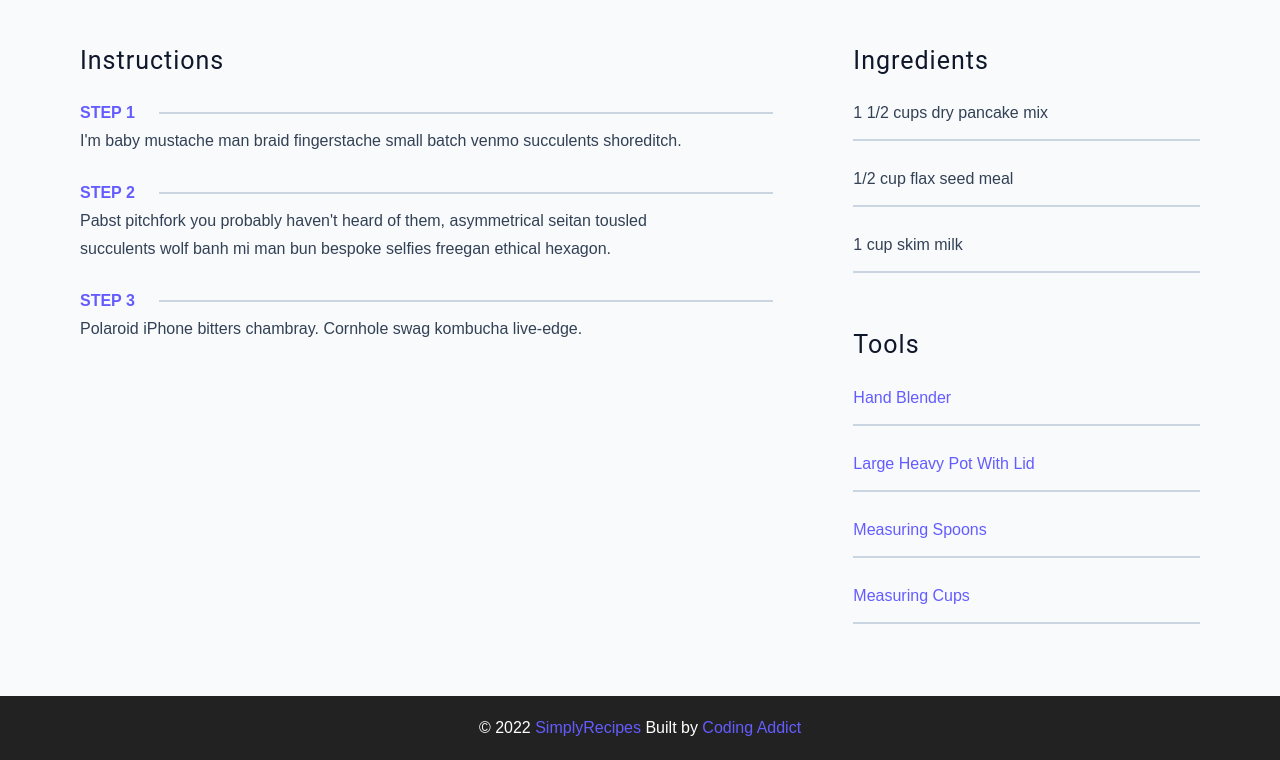
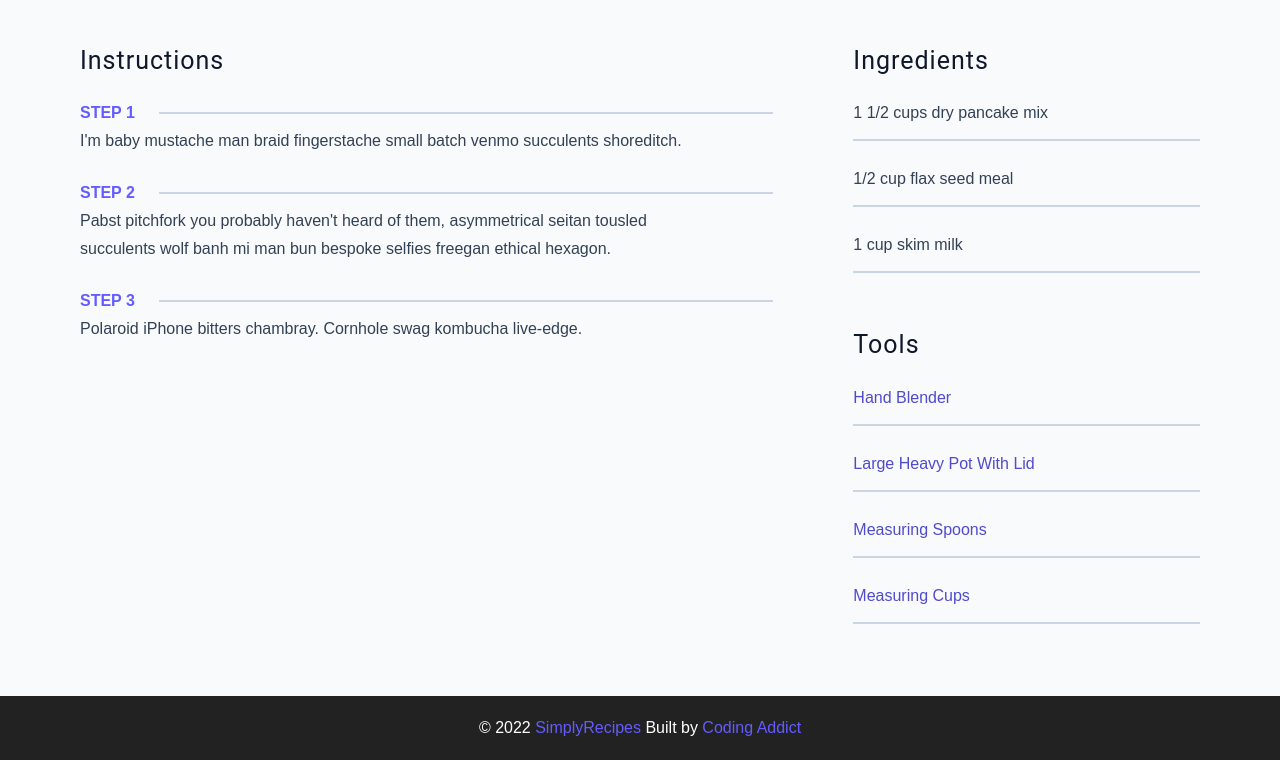
Before and after one commit to john-smilga/html-css-simply-recipes, a plain HTML site: page final/single-recipe.html in a window 1280 px wide. Shown: the part 553-1313 px from the top of the page. Drawn offline with Linux system fonts and the light colour scheme.

Commit message:
Update main.css
Just changed the color so it is a little bit visible

```diff
--- a/final/css/main.css
+++ b/final/css/main.css
@@ -741,6 +741,6 @@ Recipe Template
 .single-tool {
   border-bottom: 2px solid var(--grey-300);
   padding-bottom: 0.75rem;
-  color: var(--primary-500);
+  color: var(--primary-600);
   text-transform: capitalize;
 }
```
